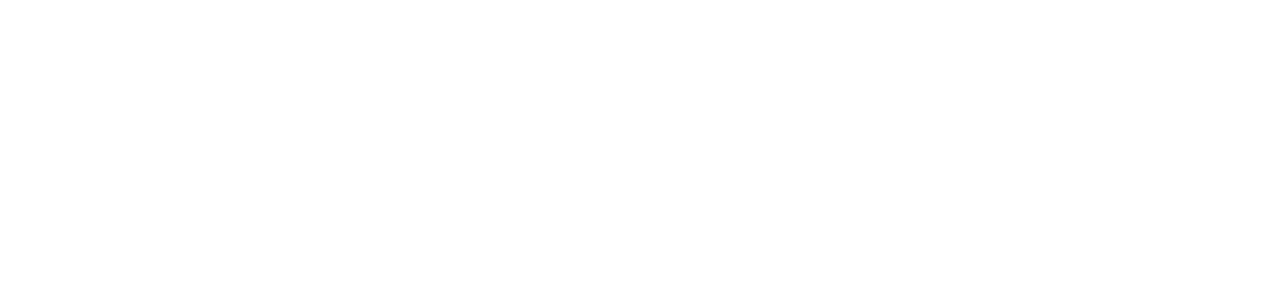
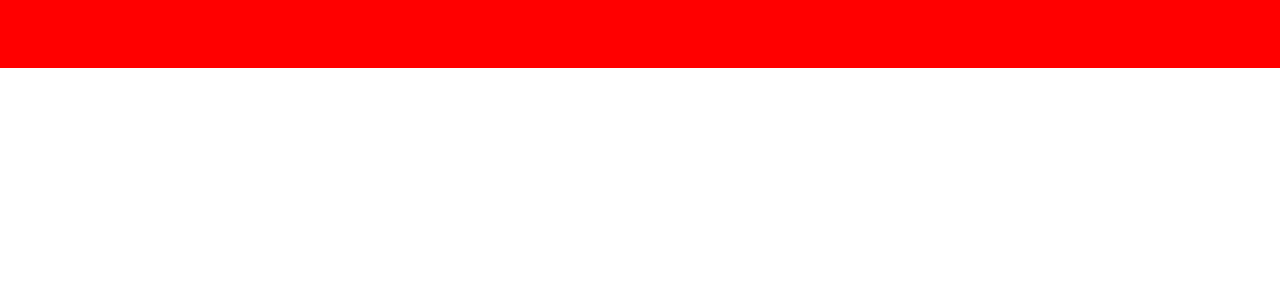
Before and after one commit to Melidorado/molber, a React (Create React App) app: page / in a window 1280 px wide. Shown: the top 300 px of the page. Built offline with nearby package versions, Linux system fonts and the light colour scheme.

Commit message:
theme stablished

```diff
--- a/src/App.js
+++ b/src/App.js
@@ -11,7 +11,7 @@ import Product from './views/Product';
 import Steps from './views/Steps';
 import Nav from './views/Nav';
 
-import styled, { ThemeProvider, createGlobalStyle } from 'styled-components'
+import { ThemeProvider, createGlobalStyle } from 'styled-components'
 
 import { theme } from './styles/theme';
 
@@ -33,6 +33,7 @@ const GlobalStyle = createGlobalStyle`
 const App = () => {
   return (
     <div className="App">
+      <GlobalStyle/>
       <ThemeProvider theme={theme}>
 
       <Router>
--- a/src/styles/theme.js
+++ b/src/styles/theme.js
@@ -5,11 +5,10 @@ export const theme = {
       background: "#FFFFFF",
     },
     sizes: {
-      h1: "30px",
-      h2: "44px",
-      h3: "36px",
-      p: "33px"
-
+      h1: "68px",
+      h2: "23px",
+      h3: "18px",
+      p: "16px"
     },
 
     breakpoints: {
--- a/src/views/Nav.js
+++ b/src/views/Nav.js
@@ -1,7 +1,16 @@
+import styled from 'styled-components'
+
+const NavBar = styled.nav`
+    width: 100vw;
+    height: 68px;
+    background-color: red;
+`
+
 const Nav = () => {
     return(
-        <nav>
-        </nav>
+        <NavBar>
+
+        </NavBar>
     )
 }
 
```
Also changed, not shown: src/LOGOS_MOLBER_Mesa de trabajo 1 copia 6.png (added).
